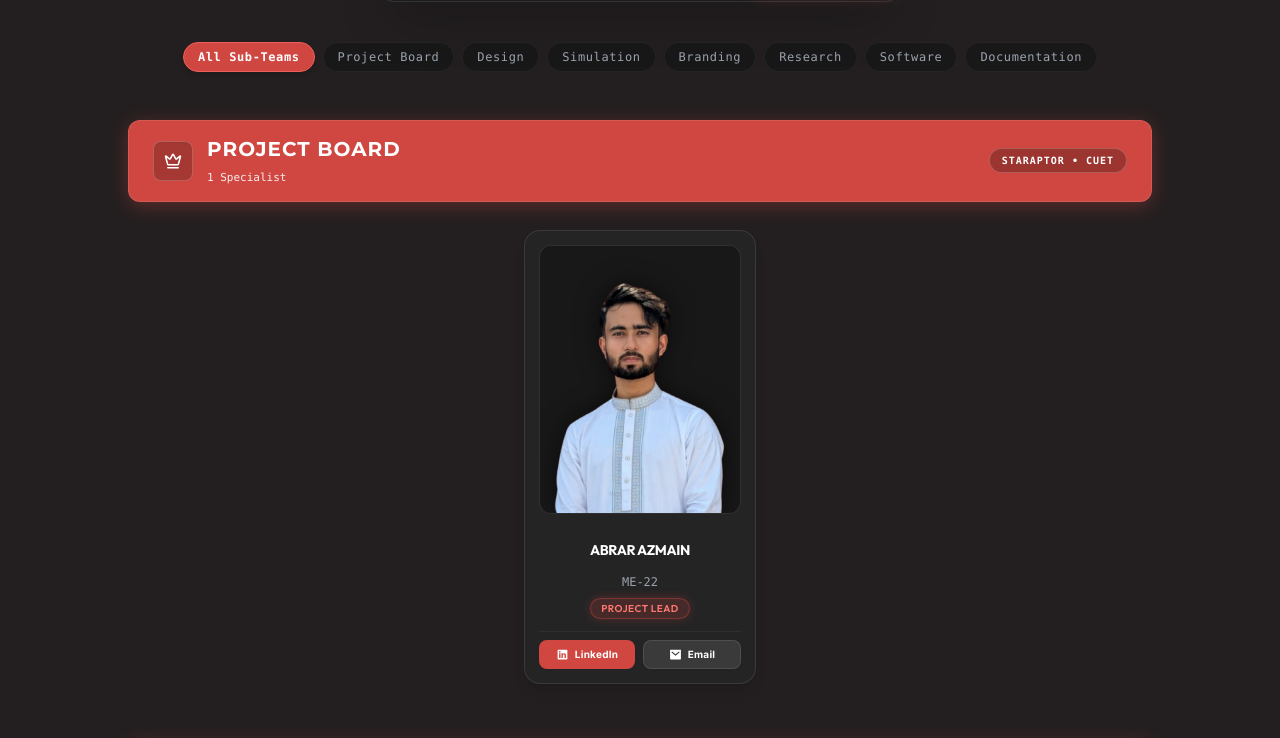
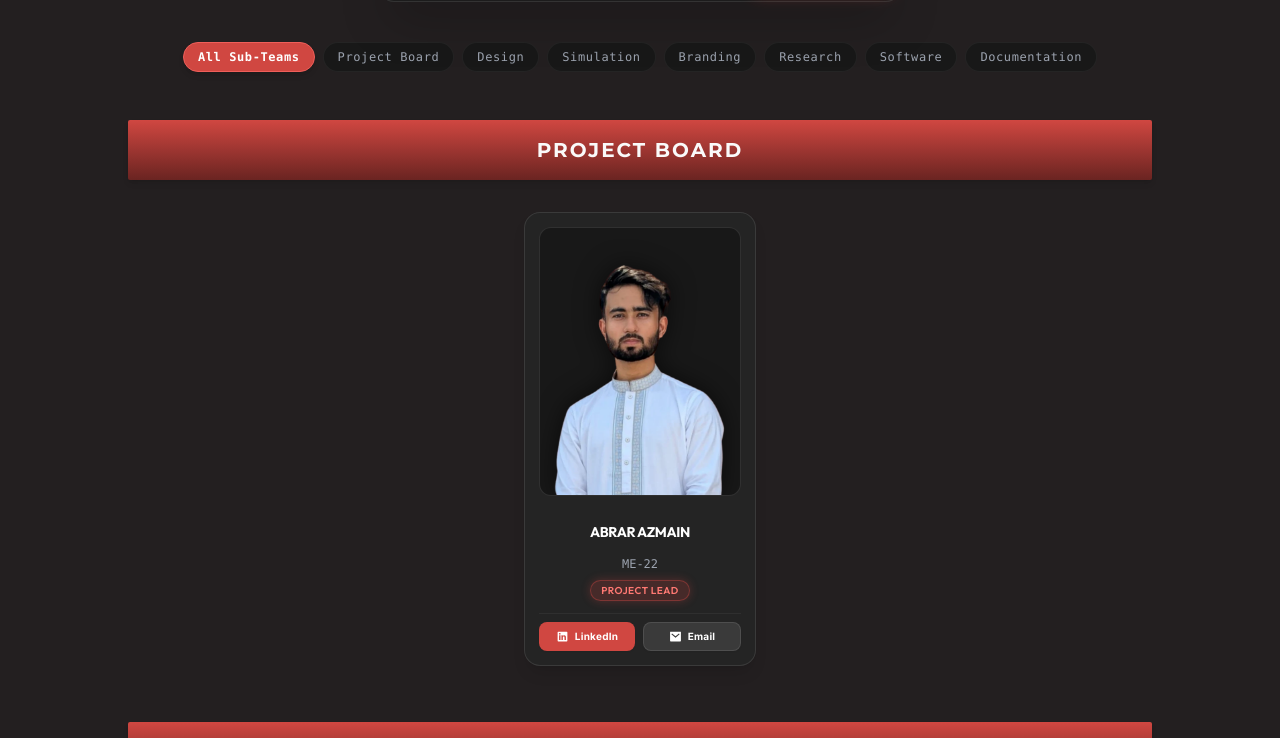
Before and after one commit to staraptor-cuet/staraptor-cuet-portfolio, a Next.js app: page /crew in a window 1280 px wide. Shown: the part 1441-2179 px from the top of the page. Built offline with nearby package versions, Linux system fonts and the light colour scheme; no server answers; the database is empty.

Commit message:
style(crew): match section header bars with title partners red banner gradient

```diff
--- a/app/crew/page.tsx
+++ b/app/crew/page.tsx
@@ -176,29 +176,11 @@ const CrewSection = ({
       viewport={{ once: true, amount: 0.1 }}
       variants={fadeUp}
     >
-      {/* Section Header Bar - Solid Brand Red */}
-      <div className="relative overflow-hidden rounded-xl bg-[#D04741] border border-white/10 px-4 sm:px-6 py-3 sm:py-3.5 mb-7 shadow-[0_4px_20px_rgba(208,71,65,0.35)] flex items-center justify-between">
-        <div className="flex items-center gap-3 sm:gap-3.5">
-          {Icon && (
-            <div className="w-9 h-9 sm:w-10 sm:h-10 rounded-lg bg-black/20 border border-white/20 flex items-center justify-center text-white shadow-inner">
-              <Icon size={18} />
-            </div>
-          )}
-          <div>
-            <h2 className="text-base sm:text-lg md:text-xl font-bold font-montserrat uppercase text-white tracking-wider flex items-center gap-2">
-              {title}
-            </h2>
-            <span className="text-[11px] font-mono text-white/90">
-              {sortedMembers.length} {sortedMembers.length === 1 ? 'Specialist' : 'Specialists'}
-            </span>
-          </div>
-        </div>
-
-        <div className="hidden sm:flex items-center gap-2">
-          <span className="px-3 py-1 rounded-full text-[10px] font-mono uppercase tracking-widest bg-black/25 border border-white/20 text-white font-semibold">
-            STARAPTOR • CUET
-          </span>
-        </div>
+      {/* Section Header Bar - Title Partners Red Banner Style */}
+      <div className="bg-gradient-to-b from-[#D04741] to-[#6A2421] py-3.5 sm:py-4 px-8 text-center rounded-sm mb-8 shadow-md">
+        <h2 className="text-title-section !text-lg sm:!text-xl tracking-widest uppercase">
+          {title}
+        </h2>
       </div>
 
       <div className="flex flex-wrap justify-center gap-3 sm:gap-6">
```
